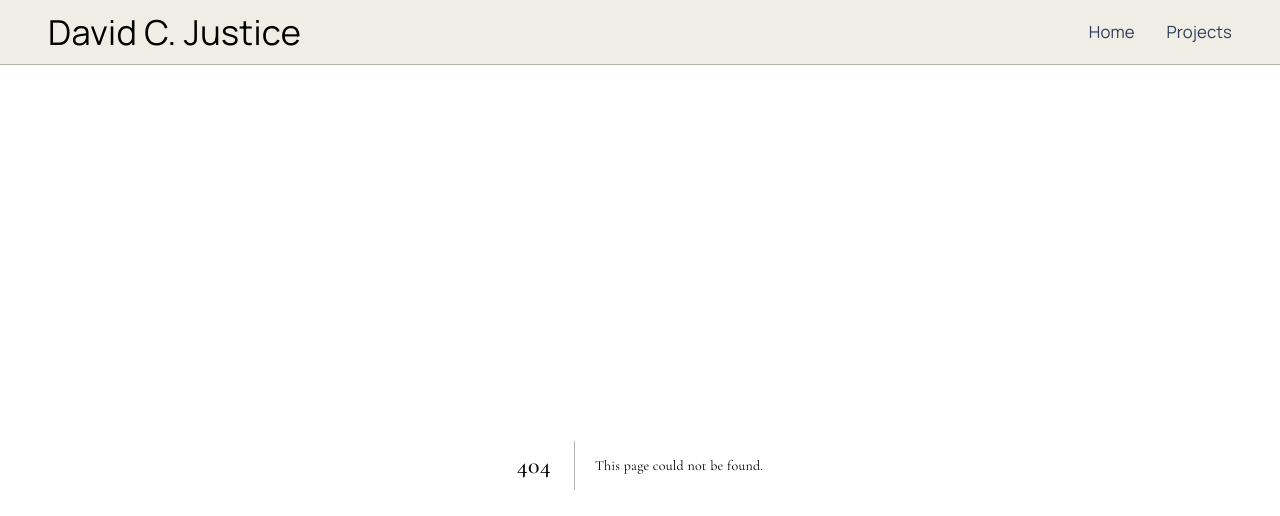
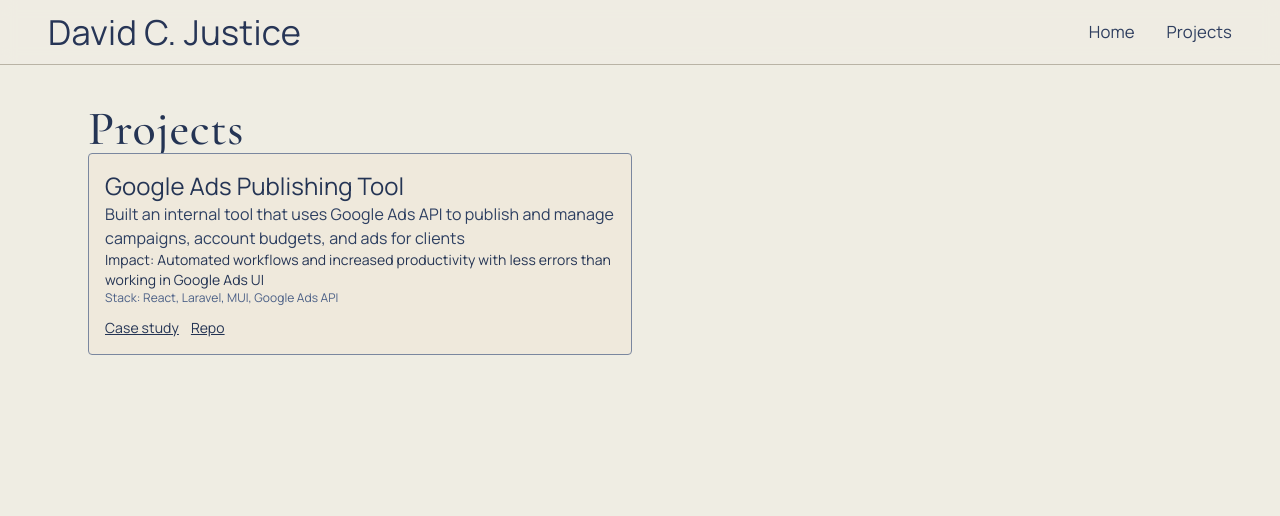
Before and after one commit to DJustice23/djustice23-site, a Next.js app: page /projects in a window 1280 px wide. Before the commit this address had no page. Shown: the top 516 px of the page. Built offline with nearby package versions, Linux system fonts and the light colour scheme.

Commit message:
projects setup

```diff
--- /dev/null
+++ b/src/app/projects/page.tsx
@@ -0,0 +1,31 @@
+import Link from "next/link";
+import projectsData from "@/content/projects.json";
+import type { Project } from "@/content/types";
+
+const projects = projectsData as Project[];
+
+export default function ProjectsPage() {
+  return (
+    <main className="mx-auto w-full max-w-[1200px] space-y-6 px-6 py-10 text-[#243454] lg:px-12">
+      <h1 className="text-5xl font-semibold font-[var(--font-display)]">Projects</h1>
+      <ul className="grid gap-4 md:grid-cols-2">
+        {projects.map((p) => (
+          <li key={p.slug} className="rounded border border-[#7a879f] bg-[#efe9dc] p-4">
+            <div className="text-2xl font-[var(--font-display)]">{p.name}</div>
+            <p className="mt-1 text-[#2d3f61]">{p.summary}</p>
+            <p className="mt-2 text-sm">Impact: {p.impact}</p>
+            <p className="mt-1 text-xs text-[#4a5f86]">Stack: {p.stack.join(", ")}</p>
+            <div className="mt-3 flex gap-3 text-sm underline">
+              <Link href={`/projects/${p.slug}`}>Case study</Link>
+              {p.repo && (
+                <a href={p.repo} target="_blank" rel="noreferrer">
+                  Repo
+                </a>
+              )}
+            </div>
+          </li>
+        ))}
+      </ul>
+    </main>
+  );
+}
--- /dev/null
+++ b/src/content/projects.json
@@ -0,0 +1,11 @@
+[
+  {
+    "slug": "internal-google-ads-tool",
+    "name": "Google Ads Publishing Tool",
+    "summary": "Built an internal tool that uses Google Ads API to publish and manage campaigns, account budgets, and ads for clients",
+    "impact": "Automated workflows and increased productivity with less errors than working in Google Ads UI",
+    "stack": ["React", "Laravel", "MUI", "Google Ads API"],
+    "repo": "PRIVATE",
+    "caseStudy": "/projects/internal-google-ads-tool"
+  }
+]
```
